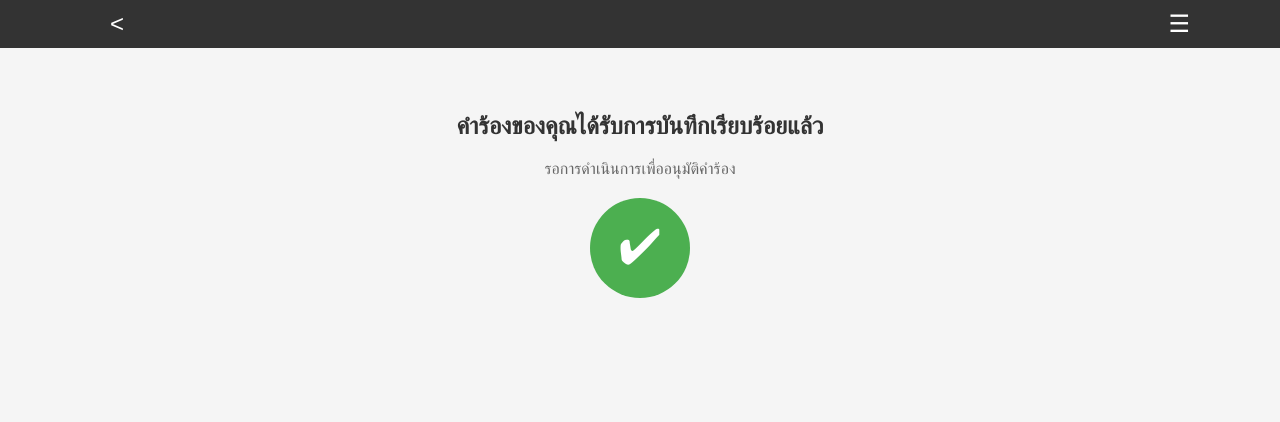
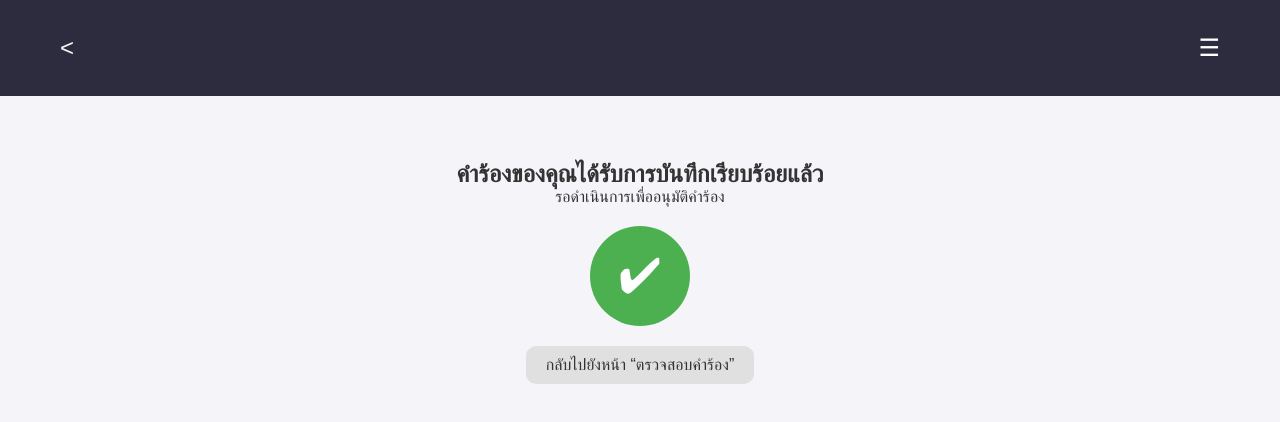
Before and after one commit to sittasarapetch66/cs261--group3-100001, a website: page public/success_page.html in a window 1280 px wide. Drawn offline with Linux system fonts and the light colour scheme; a web font is replaced by a local one.

Commit message:
Ver 16.02 - edit success page - 6609520116

```diff
--- a/public/css/webstyle2.css
+++ b/public/css/webstyle2.css
@@ -515,49 +515,58 @@ Section 3 : Mylist Section
 
 /* Section 6 sucesssend
 */
-
-#successend{
+#successend {
 
     //display : none;
 }
-
 #successend .header {
+    background-color: #2c2c3e;
+    color: white;
     display: flex;
     align-items: center;
     justify-content: space-between;
-    height : 10vh;
-    background-color: #2D3142;
     padding: 10px 20px;
+    font-size: 1em;
+    height: 12vh;
 }
 
-  #successend .header .back {
-    color: white;
+#successend .back-button {
+    margin-left: 5vh;
+    background: none;
+    border: none;
+    color: #F5F5F5;
     font-size: 24px;
-    text-decoration: none;
-    padding: 0 100px;
+    cursor: pointer;
+    outline: none;
 }
 
-  #successend .header .menu {
-    color: white;
-    font-size: 24px;
-    padding: 0 100px;
+#successend .header .profile {
+    display: flex;
+    align-items: center;
 }
 
-  #successend .content {
-    text-align: center;
-    align-items: center;
-    justify-items: center;
-    margin-top: 5%;
+#successend .profile-pic {
+    width: 40px;
+    height: 40px;
+    background-color: #F5F5F5;
+    border-radius: 50%;
+    margin-right: 10px;
 }
 
-  #successend .content h2 {
+#successend .menu-icon {
+    margin-right: 5vh;
     font-size: 1.5em;
-    color: #333;
 }
 
-  #successend .content p {
-    font-size: 1em;
-    color: #666;
+
+  #successend .content {
+    display: flex;
+    margin-top: 2%;
+    flex-direction: column;
+    align-items: center;
+    /* justify-content: center; */
+    text-align: center;
+    height: 80vh;
   }
 
   #successend .checkmark {
@@ -569,7 +578,6 @@ Section 3 : Mylist Section
     align-items: center;
     justify-content: center;
     margin-top: 20px;
-
   }
 
   #successend .checkmark::before {
@@ -577,3 +585,25 @@ Section 3 : Mylist Section
     font-size: 50px;
     color: white;
   }
+
+  #successend h1 {
+    font-size: 24px;
+    color: #333333;
+  }
+
+  #successend p {
+    color: #333333;
+    font-size: 16px;
+  }
+
+  #successend .return-button {
+    margin-top: 20px;
+    padding: 10px 20px;
+    background-color: #E0E0E0;
+    border: none;
+    border-radius: 10px;
+    cursor: pointer;
+    font-size: 16px;
+    color: #333333;
+    text-decoration: none;
+  }
--- a/public/success_page.html
+++ b/public/success_page.html
@@ -1,59 +1,81 @@
 <!DOCTYPE html>
 <html lang="th">
+
 <head>
   <meta charset="UTF-8">
   <meta name="viewport" content="width=device-width, initial-scale=1.0">
-  <title>Confirmation Page</title>
+  <title>คำร้องนักศึกษา</title>
+
+  <!-- ลิงก์ฟ้อนต์จาก Google Fonts -->
+  <link rel="preconnect" href="https://fonts.googleapis.com">
+  <link rel="preconnect" href="https://fonts.gstatic.com" crossorigin>
+  <link href="https://fonts.googleapis.com/css2?family=IBM+Plex+Sans+Thai:wght@300;400;500&display=swap"
+    rel="stylesheet">
+
   <style>
+    /* CSS */
+    * {
+      box-sizing: border-box;
+      font-family: 'IBM Plex Sans Thai', sans-serif;
+      margin: 0;
+      padding: 0;
+    }
+
     body {
-
-      font-family: Arial, sans-serif;
-      margin: 0;
-      height: 100vh;
-      background-color: #f5f5f5;
+      background-color: #f4f4f9;
+      color: #333;
     }
 
     .header {
-      width: 100%;
+      background-color: #2c2c3e;
+      color: white;
       display: flex;
-      margin-top: 0%;
+      align-items: center;
       justify-content: space-between;
-      align-items: center;
-      background-color: #333;
-      padding: 10px;
+      padding: 10px 20px;
+      font-size: 1em;
+      height: 12vh;
     }
 
-    .header .back {
-      color: white;
+    .back-button {
+      margin-left: 5vh;
+      background: none;
+      border: none;
+      color: #F5F5F5;
       font-size: 24px;
-      text-decoration: none;
-      padding: 0 100px;
+      cursor: pointer;
+      outline: none;
     }
 
-    .header .menu {
-      color: white;
-      font-size: 24px;
-      padding: 0 100px;
+    .header .profile {
+      display: flex;
+      align-items: center;
     }
 
-    .content {
-      text-align: center;
-      align-items: center;
-      justify-items: center;
-      margin-top: 5%;
+    .profile-pic {
+      width: 40px;
+      height: 40px;
+      background-color: #c4c4c4;
+      border-radius: 50%;
+      margin-right: 10px;
     }
 
-    .content h2 {
+    .menu-icon {
+      margin-right: 5vh;
       font-size: 1.5em;
-      color: #333;
     }
 
-    .content p {
-      font-size: 1em;
-      color: #666;
+    #successend {
+      display: flex;
+      margin-top: 5%;
+      flex-direction: column;
+      align-items: center;
+      /* justify-content: center; */
+      text-align: center;
+      height: 80vh;
     }
 
-    .checkmark {
+    #successend .checkmark {
       width: 100px;
       height: 100px;
       background-color: #4CAF50;
@@ -62,25 +84,61 @@
       align-items: center;
       justify-content: center;
       margin-top: 20px;
-
     }
 
-    .checkmark::before {
+    #successend .checkmark::before {
       content: "✔";
       font-size: 50px;
       color: white;
     }
+
+    #successend h1 {
+      font-size: 24px;
+      color: #333333;
+    }
+
+    #successend p {
+      color: #333333;
+      font-size: 16px;
+    }
+
+    .return-button {
+      margin-top: 20px;
+      padding: 10px 20px;
+      background-color: #E0E0E0;
+      border: none;
+      border-radius: 10px;
+      cursor: pointer;
+      font-size: 16px;
+      color: #333333;
+      text-decoration: none;
+    }
+
   </style>
 </head>
+
 <body>
 
+  <!-- Header Section -->
   <div class="header">
-    <a href="#" class="back">&lt;</a>
-    <div class="menu">☰</div>
+
+    <div class="profile">
+      <button class="back-button">&lt;</button>
+    </div>
+    <div class="menu-icon">☰</div>
   </div>
 
+  <!-- Content Section -->
   <div class="content">
-    <h2>คำร้องของคุณได้รับการบันทึกเรียบร้อยแล้ว</h2>
-    <p>รอการดำเนินการเพื่ออนุมัติคำร้อง</p>
-    <div class="checkmark"></div>
+    <div id="successend">
+      <h1>คำร้องของคุณได้รับการบันทึกเรียบร้อยแล้ว</h1>
+      <p>รอดำเนินการเพื่ออนุมัติคำร้อง</p>
+      <div class="checkmark"></div>
+      <a href="#" class="return-button">กลับไปยังหน้า “ตรวจสอบคำร้อง”</a>
+    </div>
+
   </div>
+
+</body>
+
+</html>
```
Also changed, not shown: public/request2.0.html (+18 -9 lines), public/success.html (added, +125 -0 lines). Lines whose indentation alone changed are shown as unchanged.
